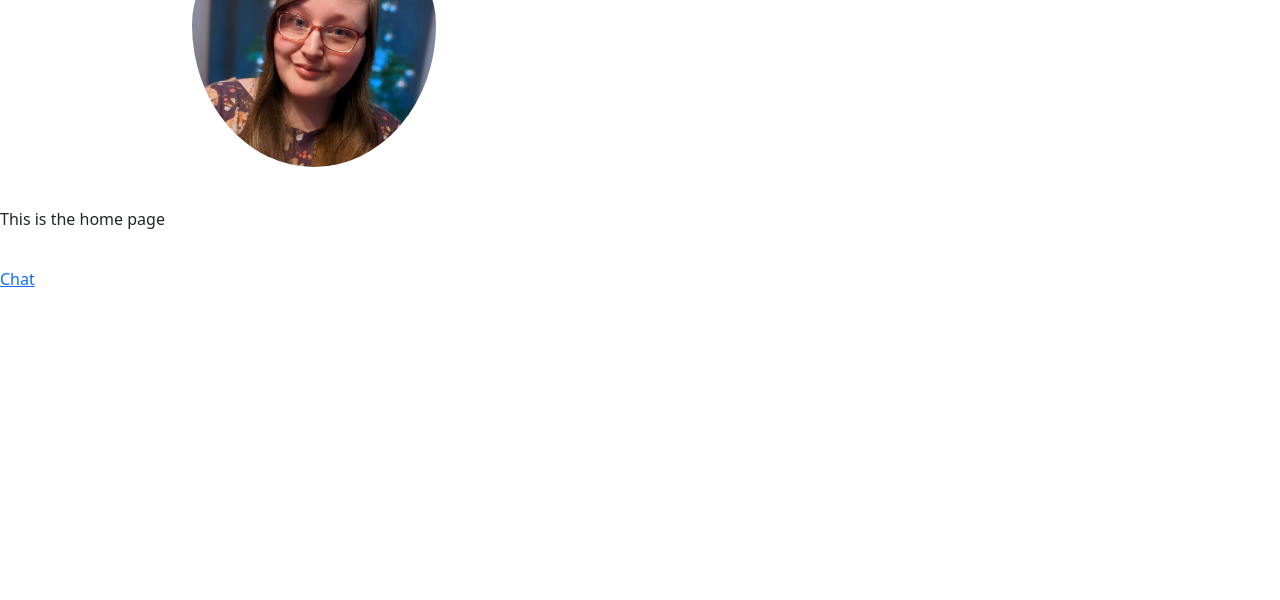
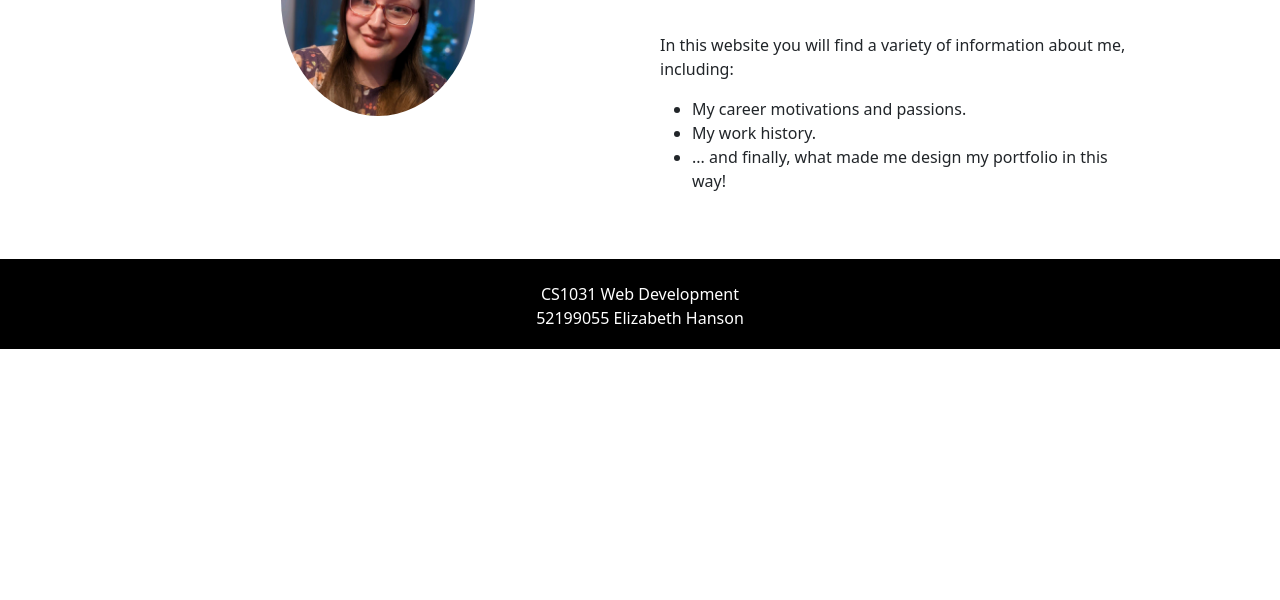
Before and after one commit to hanson-ev/CS1031-CA4, a plain HTML site: page public/index.html in a window 1280 px wide. Shown: the part 200-800 px from the top of the page. Drawn offline with Linux system fonts and the light colour scheme.

Commit message:
All page content and footers added

```diff
--- a/public/index.html
+++ b/public/index.html
@@ -21,6 +21,7 @@
 </div>
 
 <!--MAIN CONTENT-->
+<div class="mainbody">
 <div class="row">
     <div class="column">
         <img class="portrait" src="img/selfimage.jpg" alt="Self portrait">
@@ -30,27 +31,22 @@
         <p>My name is Elizabeth Hanson and I'm a second year student at the University of Aberdeen,
             studying Biological Sciences.
         </p>
+        <p>In this website you will find a variety of information about me, including:</p>
+        <ul>
+            <li>My career motivations and passions.</li>
+            <li>My work history.</li>
+            <li>... and finally, what made me design my portfolio in this way!</li>
+        </ul>
     </div>
 </div>
+</div>
 
-
-
-
-
-
-
-
-
-
-
-
-        <!--SAMPLE CODE-->
-        <p>This is the home page</p>
-
-        <p><a href = "chat.html">Chat</a></p>
-
-        <script src="js/client.js" async defer></script>
-
-
+<!--FOOTER-->
+    <div class="pagefooter">
+        <footer>
+            <p>CS1031 Web Development <br>
+                52199055 Elizabeth Hanson</p>
+            </footer>
+        </div>
     </body>
 </html>
```
Also changed, not shown: public/about.html (+9 -1 lines), public/chat.html (+10 -1 lines).
